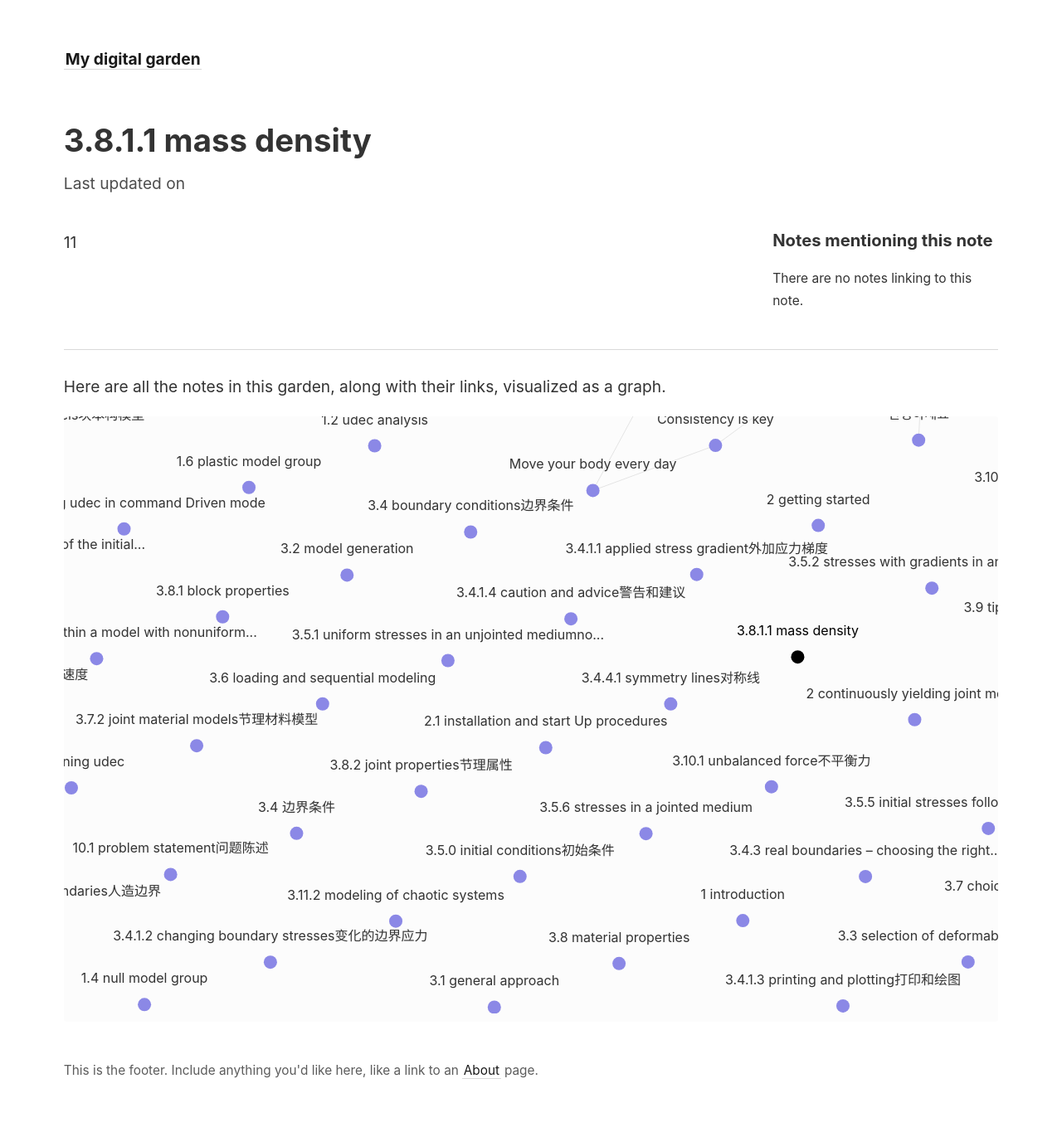
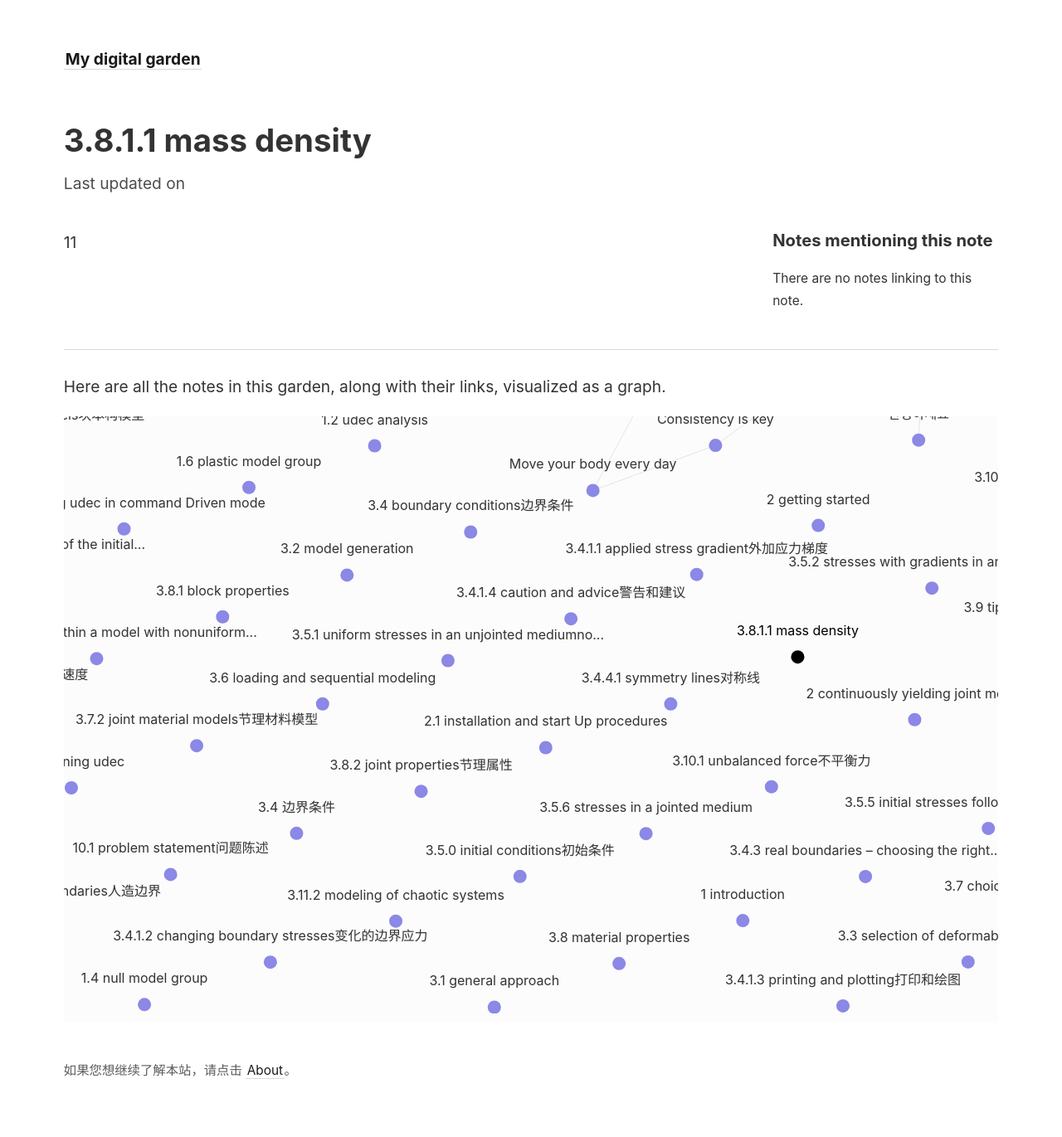
Before and after one commit to zuiyu666/-, a Jekyll site: the page built from _notes/A_UDEC用户手册中文/A_USER’S GUIDE/3.8.1.1 Mass Density.md, in a window 1280 px wide. Shown: the whole page at 83% size. Built offline with Jekyll 4.4.1, drawn with Linux system fonts in a browser that asks for light colours.

Commit message:
Update footer.html

```diff
--- a/_includes/footer.html
+++ b/_includes/footer.html
@@ -1 +1 @@
-This is the footer. Include anything you'd like here, like a link to an <a class="internal-link" href="/about">About</a> page.
+如果您想继续了解本站，请点击 <a class="internal-link" href="/about">About</a>。
```
